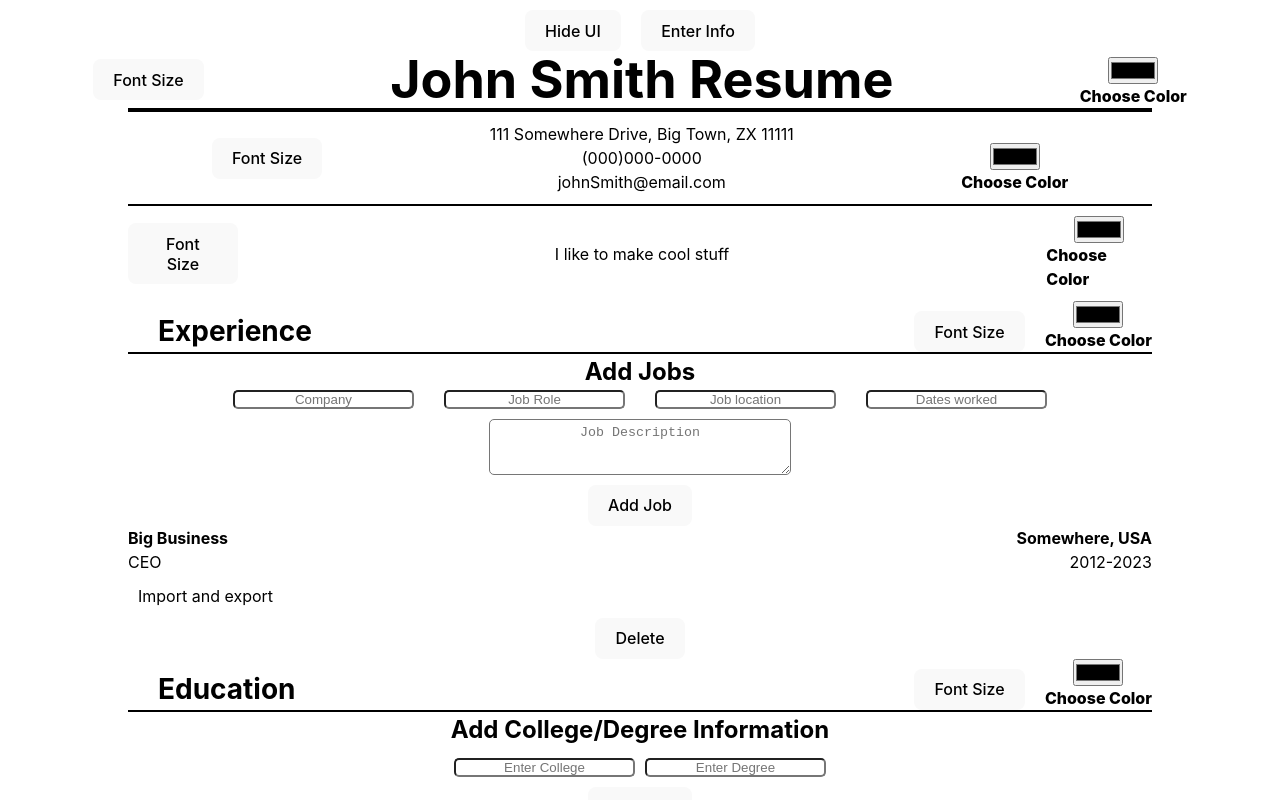
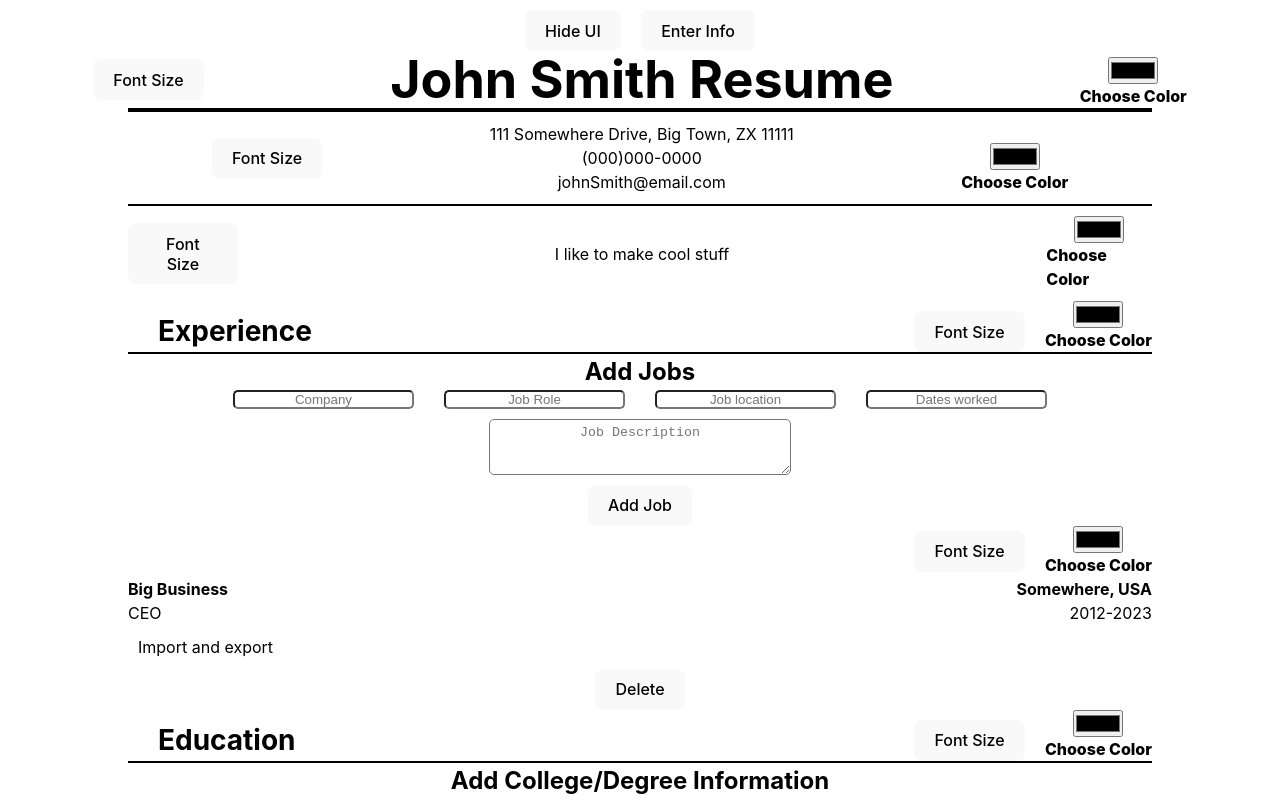
Before and after one commit to Sebamor/cvProject, a React (Vite) app: page / in a window 1280 px wide. Shown: the top 800 px of the page. Built offline with nearby package versions, Linux system fonts and the light colour scheme.

Commit message:
Add font/color change to experience component

```diff
--- a/src/components/AddItems.jsx
+++ b/src/components/AddItems.jsx
@@ -1,11 +1,10 @@
 import useResumeUI from '../hooks/resumeHooks.js';
 import { useContext } from 'react';
 import { UIContext } from '../components/UIContext.jsx';
-import useState from 'react';
 
 function AddItems() {
     const {hideUI} = useContext(UIContext);
-    const {jobTitle, jobDescription, items, handleJobTitleChange, handleJobDescriptionChange, handleAddItem, handleDeleteItem, jobRole, jobDate, jobLocation, handleJobDateChange, handleJobLocationChange, handleJobRoleChange} = useResumeUI();
+    const {jobTitle, jobDescription, items,fontSize,itemColor, handleJobTitleChange, handleJobDescriptionChange, handleAddItem, handleDeleteItem, jobRole, jobDate, jobLocation, handleJobDateChange, handleJobLocationChange, handleJobRoleChange, handleFontChange, handleColorChange} = useResumeUI();
 
     return(
         <div style={{width:'100%'}}>
@@ -58,10 +57,21 @@ function AddItems() {
             <div id="addItemButton" style={{display:hideUI}}>
                 <button onClick={handleAddItem} style={{display:hideUI,}}>Add Job</button>
             </div>
+            <div id="experienceFontColor" style={{display:'flex', justifyContent:'flex-end', alignItems:'center', gap:'20px'}}>
+                    <button className='hideUIButton' style={{display:hideUI}} onClick={() => handleFontChange('hInfo')}>Font Size</button>
+                    <div className="titleColorSelectorHideContainer" style={{display:hideUI}}>
+                    <div className='titleColorSelectorContainer'>
+                        <input type="color" id="colorSelector" name="colorSelector" onChange={(e) => handleColorChange('hInfo', e)}/>
+                        <label htmlFor="colorSelector" style={{fontWeight:'800', display:'block '}}>Choose Color</label>
+                    </div>
+                    </div>
+                </div>
             <ul>
                 {items.map(item => (
                     <li key={item.id} style={{
                         listStyle:'none',
+                        color:itemColor.hInfo,
+                        fontSize:fontSize.hInfo
                     }}>
                         <div id="titleAndLocation" style={{display:'flex', justifyContent:'space-between'}}>
                             <p><strong>{item.title}</strong></p>
```
